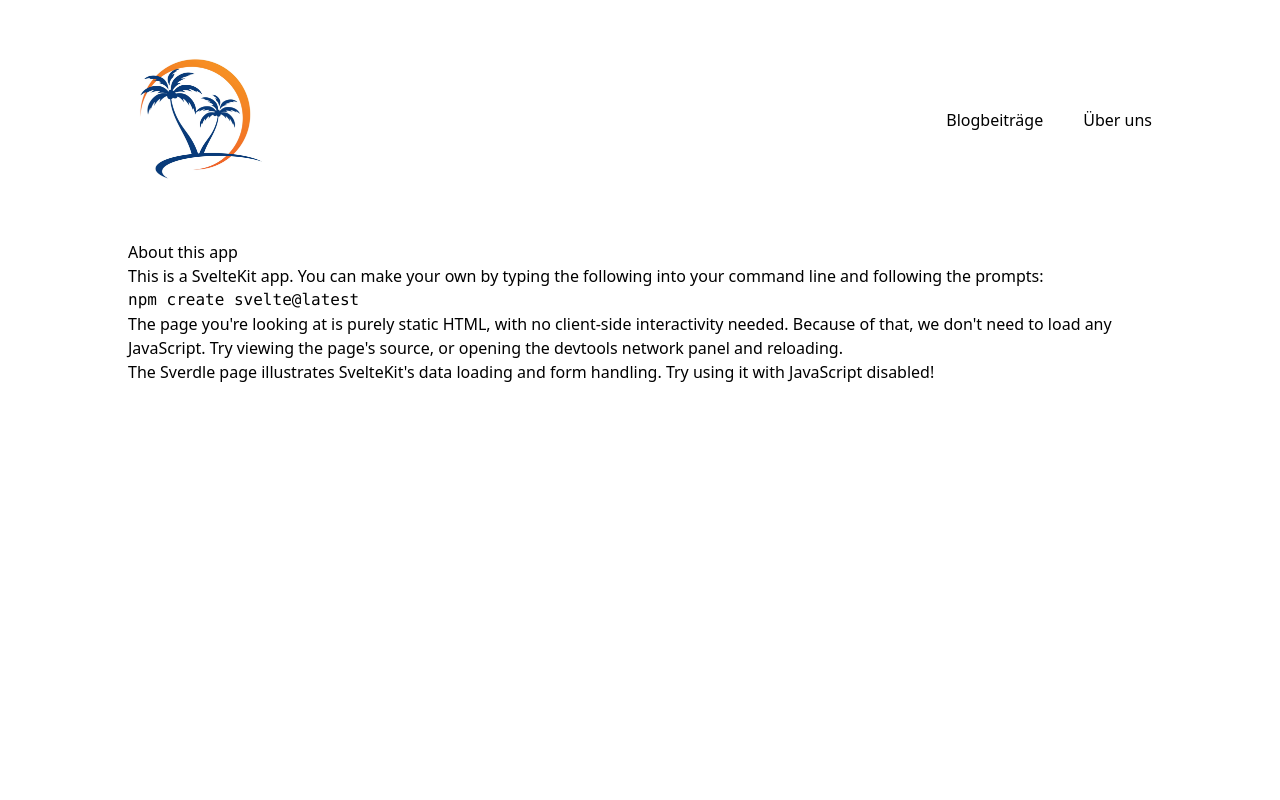
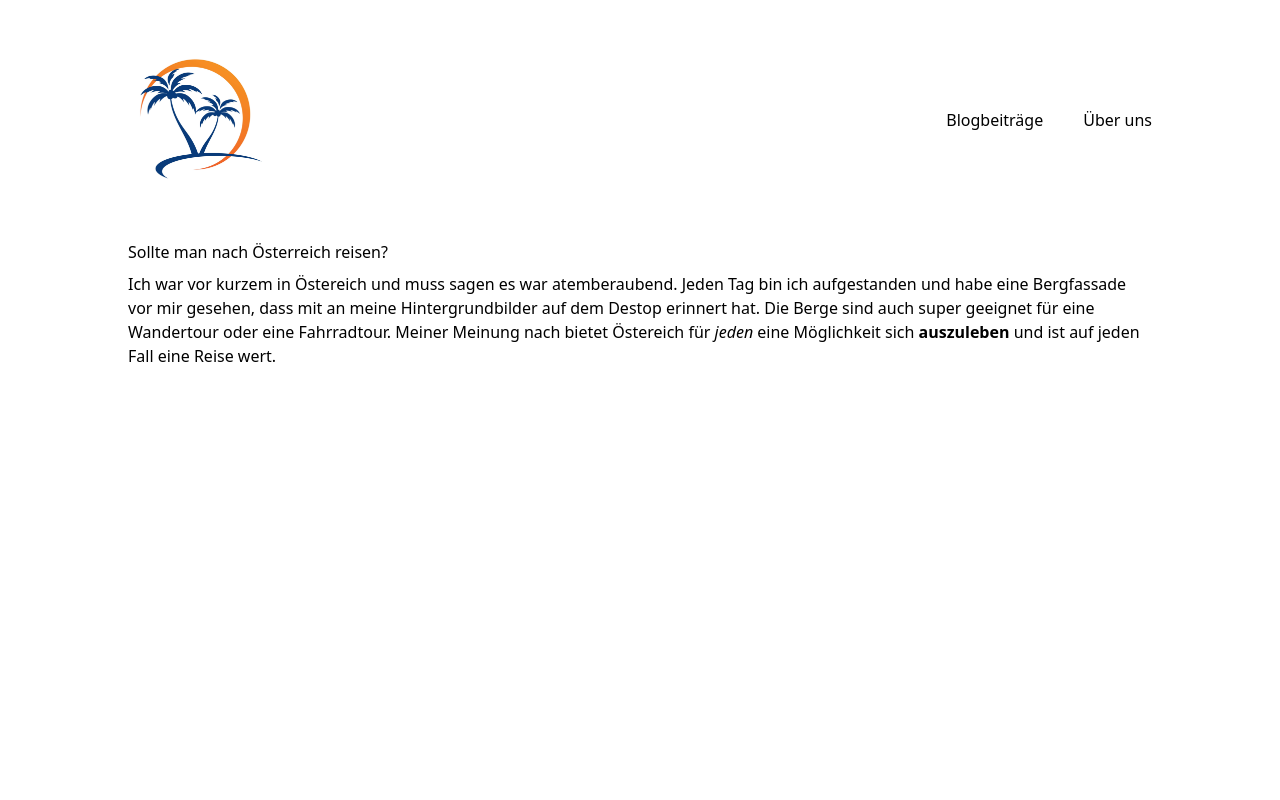
Before and after one commit to Global-Getaways-Team/ggf, a SvelteKit app: page /blog in a window 1280 px wide. Shown: the top 800 px of the page. Built offline with nearby package versions, Linux system fonts and the light colour scheme.

Commit message:
trying to finish this project for task-2

```diff
--- a/src/lib/components/Footer.svelte
+++ b/src/lib/components/Footer.svelte
@@ -26,7 +26,7 @@
 </script>
 
 <footer class="footer mt-20">
-	<ul class="flex">
+	<ul class="flex flex-wrap">
 		{#each links as link, i (link.href)}
 			<li class={i != 0 ? 'ml-10' : ''}>
 				<i class="fa fa-{link.icon}" />
--- a/src/lib/components/Header.svelte
+++ b/src/lib/components/Header.svelte
@@ -18,13 +18,7 @@
 
 <header class="flex items-center justify-between mt-10">
 	<a href="/">
-		<img
-			class="main-logo"
-			width="150"
-			height="150"
-			src="/images/logo.png"
-			alt="Das Logo von global-getaways"
-		/>
+		<img width="150" height="150" src="/images/logo.png" alt="Das Logo von global-getaways" />
 	</a>
 	<nav class="na">
 		<ul class="flex">
--- a/src/routes/+page.svelte
+++ b/src/routes/+page.svelte
@@ -17,18 +17,17 @@
 
 <section class="">
 	{#each sections as section (section.title)}
-		<article class="sec-{section.title} mt-10">
+		<article class="mt-10">
 			<h2>{section.title}</h2>
 			<p>{@html section.body}</p>
 		</article>
 	{/each}
 </section>
 
-<section class="subscription mt-10">
+<section class="mt-10">
 	<h2>Melde dich direkt hier an, um nichts mehr zu verpassen!</h2>
-	<form class="mt-5">
-		<i class="fa fa-envelope" />
-		<input type="email" id="email" placeholder="hwr@outlook.de" class="border rounded" />
-		<button type="submit">Subscribe</button>
+	<form class="mt-5 flex items-center">
+		<input type="email" id="email" placeholder="test@outlook.de" class="border rounded" />
+		<button type="submit" class="ml-2">Subscribe</button>
 	</form>
 </section>
--- a/src/routes/blog/+page.svelte
+++ b/src/routes/blog/+page.svelte
@@ -3,24 +3,13 @@
 	<meta name="description" content="About this app" />
 </svelte:head>
 
-<div class="mt-10">
-	<h1>About this app</h1>
-
-	<p>
-		This is a <a href="https://kit.svelte.dev">SvelteKit</a> app. You can make your own by typing the
-		following into your command line and following the prompts:
-	</p>
-
-	<pre>npm create svelte@latest</pre>
-
-	<p>
-		The page you're looking at is purely static HTML, with no client-side interactivity needed.
-		Because of that, we don't need to load any JavaScript. Try viewing the page's source, or opening
-		the devtools network panel and reloading.
-	</p>
-
-	<p>
-		The <a href="/sverdle">Sverdle</a> page illustrates SvelteKit's data loading and form handling. Try
-		using it with JavaScript disabled!
-	</p>
-</div>
+<section class="mt-10">
+	<h3>Sollte man nach Österreich reisen?</h3>
+	<article class="mt-2">
+		Ich war vor kurzem in Östereich und muss sagen es war atemberaubend. Jeden Tag bin ich
+		aufgestanden und habe eine Bergfassade vor mir gesehen, dass mit an meine Hintergrundbilder auf
+		dem Destop erinnert hat. Die Berge sind auch super geeignet für eine Wandertour oder eine
+		Fahrradtour. Meiner Meinung nach bietet Östereich für
+		<i>jeden</i> eine Möglichkeit sich <b>auszuleben</b> und ist auf jeden Fall eine Reise wert.
+	</article>
+</section>
```
